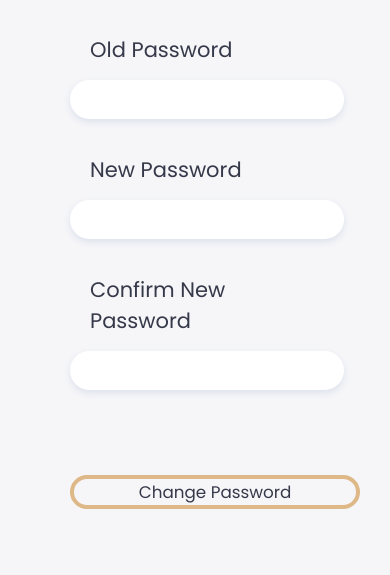
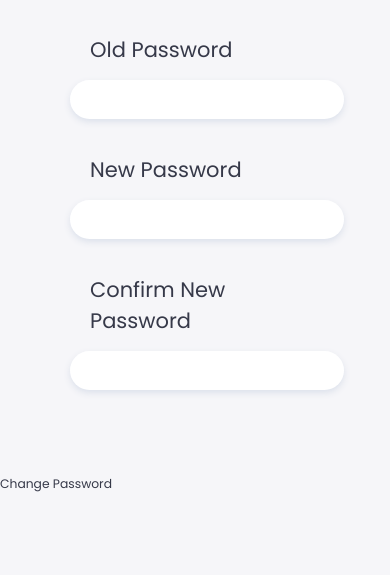
Before and after one commit to FabianHMzz/School-System-PHP, a PHP site: page /php/changePassword.php in a window 390 px wide; the page is wider, and only the part inside the window is pictured. Shown: the part 226-801 px from the top of that part. Run offline with PHP 8.4, Linux system fonts and the light colour scheme; data that the repository does not hold is empty; some libraries are stand-ins or nearby versions.

Commit message:
new styles for the change password button

```diff
--- a/css/admin.css
+++ b/css/admin.css
@@ -298,7 +298,7 @@ main .insights h3 {
     display: flex;
     justify-content: end;
     gap: 4rem;
-    margin-right: 280px;
+    margin-right: 300px;
 }
 
 .right .theme-toggle {
--- a/css/changePass.css
+++ b/css/changePass.css
@@ -75,54 +75,66 @@ label {
 
 
 /* Button */
-a.animated-button.thar-three {
-  color: var(--color-dark);
+.btn-changePass {
+  background-color: transparent;
+  border: none;
+  width: 50%;
+  font-size: 20px;
+  display: block;
   cursor: pointer;
-  width: 30%;
-  display: flex;
-  font-size: 1.2rem;
-  justify-content: center;
-  align-items: center;
-  margin-left: auto;
-  margin-right: auto;
-  position: relative;
-  border: 4px solid burlywood;
-  border-radius: 20px;
-  transition: all 0.3s cubic-bezier(0.42, 0, 0.58, 1);
+  margin-left: 14em;
+  font-family: poppins, sans-serif;
+}
+.btn-changePass {
+	color: var(--color-dark);
+	transition: all 0.5s;
+	position: relative;
+  height: 60px;
+  border-radius: 30px;
+}
+.btn-changePass::before {
+	content: '';
+	position: absolute;
+	top: 0;
+	left: 0;
+	width: 100%;
+	height: 100%;
+	z-index: 1;
+	background-color: rgba(222, 184, 135, 0.448);
+	transition: all 0.3s;
+  border-radius: 30px;
+}
+.btn-changePass:hover::before {
+	opacity: 0 ;
+	transform: scale(0.5,0.5);
+}
+.btn-changePass::after {
+	content: '';
+	position: absolute;
+	top: 0;
+	left: 0;
+	width: 100%;
+	height: 100%;
+	z-index: 1;
+	opacity: 0;
+	transition: all 0.3s;
+	border: 2px solid  rgba(222, 184, 135, 0.448);
+	transform: scale(1.2,1.2);
+  border-radius: 30px;
+}
+.btn-changePass:hover::after {
+	opacity: 1;
+	transform: scale(1,1);
 }
 
-a.animated-button.thar-three:hover {
-  color: var(--color-white) !important;
-  background-color: transparent;
-  text-shadow: nthree;
-}
-
-a.animated-button.thar-three:hover:before {
-  left: 0%;
-  right: auto;
-  width: 100%;
-}
-
-a.animated-button.thar-three:before {
-  display: block;
-  position: absolute;
-  top: 0px;
-  right: 0px;
-  height: 100%;
-  width: 0px;
-  z-index: -1;
-  content: '';
-  background: burlywood;
-  border-radius: 10px;
-  transition: all 0.3s cubic-bezier(0.42, 0, 0.58, 1);
-}
 
 
 /* media queries */
 
 @media screen and (max-width: 1280px) {
-  a.animated-button.thar-three {
-    width: 80%;
+  .btn-changePass {
+    width: 50%;
+    margin-left: 5rem;
   }
 }
 
@@ -136,12 +148,9 @@ a.animated-button.thar-three:before {
     margin-right: 0;
   }
 
-  a.animated-button.thar-three{
-    width: 70%;
-    display: flex;
-    align-items: center;
-    justify-content: center;
-    margin-left: 5rem;
+  .btn-changePass{
+    width: 50%;
+    margin-left: 15rem;
   }
 }
 
@@ -162,13 +171,6 @@ a.animated-button.thar-three:before {
     padding: 0 2.5rem;
   }
 
-  a.animated-button.thar-three{
-    width: 70%;
-    display: flex;
-    align-items: center;
-    justify-content: center;
-    margin-right: 10rem;
-  }
 
   .right {
     width: 94%;
@@ -220,6 +222,10 @@ a.animated-button.thar-three:before {
   .right #menu-btn {
     display: inline-block;
   }
+
+  .btn-changePass {
+    margin-left: 8em;
+  }
 }
 
 
@@ -240,23 +246,15 @@ a.animated-button.thar-three:before {
     padding: 0 2.5rem;
   }
 
-  a.animated-button.thar-three{
-    width: 60%;
-    display: flex;
-    align-items: center;
-    justify-content: center;
-    margin-right: 10rem;
+  .btn-changePass {
+    margin-left: 7em;
   }
 }
 
 @media screen and (max-width: 480px) {
 
 
-  a.animated-button.thar-three{
-    width: 62%;
-    display: flex;
-    align-items: center;
-    justify-content: center;
-    margin-right: 9rem;
+  .btn-changePass {
+    margin-left: 5em;
   }
 }
```
